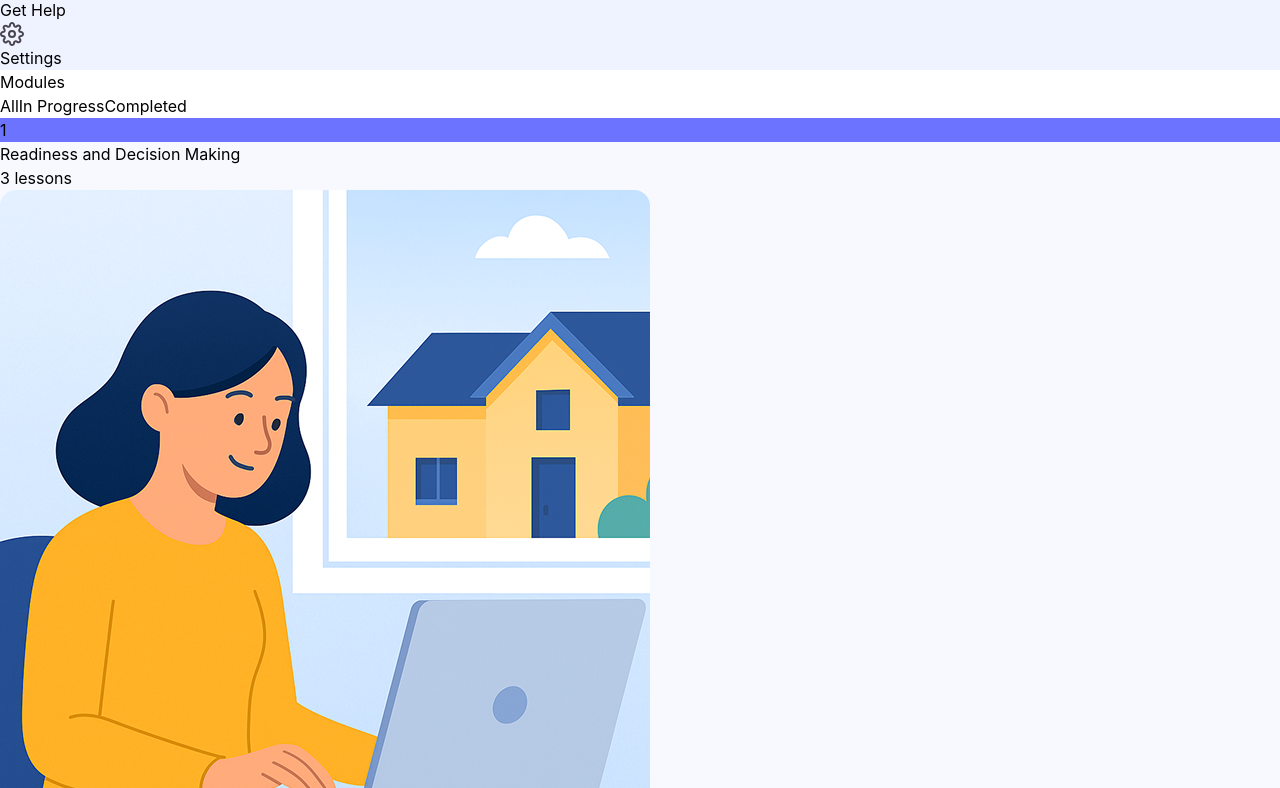
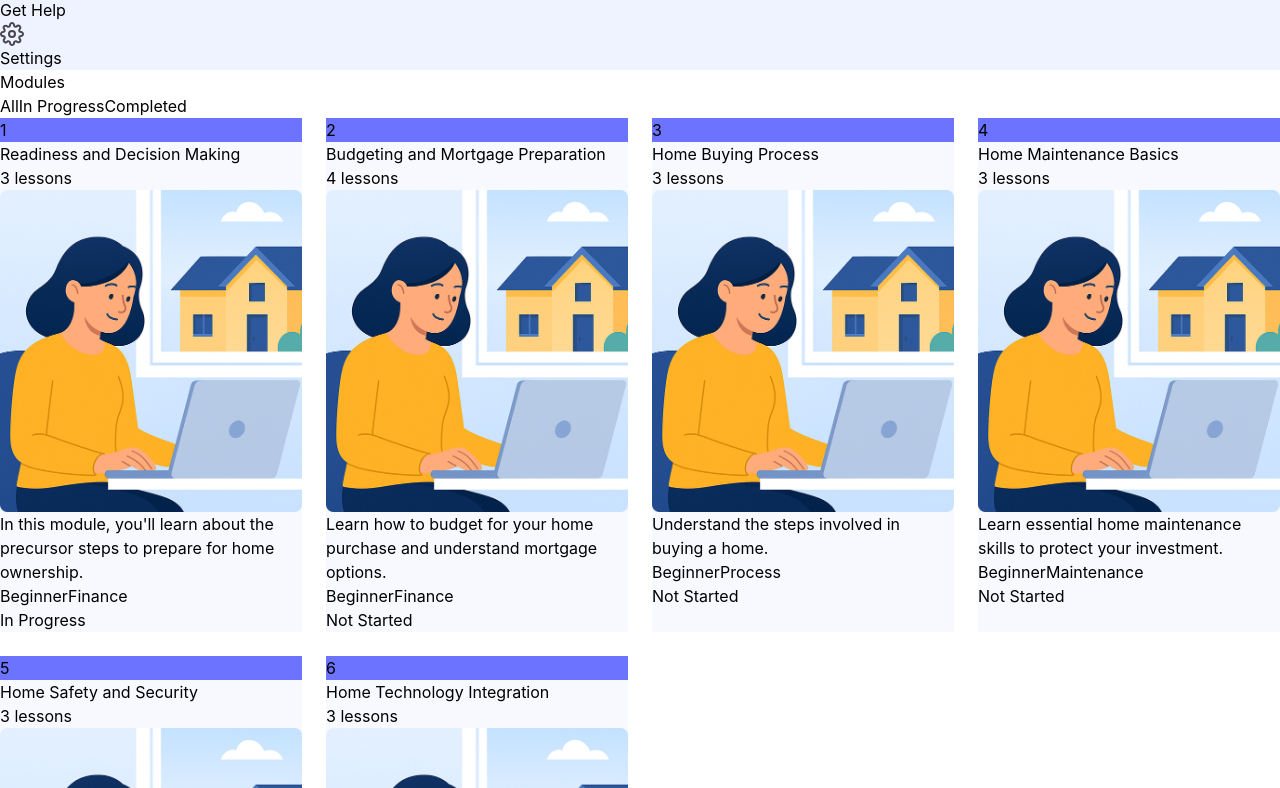
Before and after one commit to CNFabian/practice-website, a React (Vite) app: page /app/modules in a window 1280 px wide. Shown: the part 452-1240 px from the top of the page. Built offline with nearby package versions, Linux system fonts and the light colour scheme; no server answers; sample sign-in values are in the browser's storage.

Commit message:
Update ModulesView.tsx

```diff
--- a/src/pages/protected/ModulesView.tsx
+++ b/src/pages/protected/ModulesView.tsx
@@ -10,6 +10,11 @@ interface ModulesViewProps {
   isTransitioning?: boolean;
 }
 
+interface InfiniteModule extends Module {
+  infiniteId: string;
+  originalId: number;
+}
+
 const ModulesView: React.FC<ModulesViewProps> = ({
   modulesData,
   onLessonSelect,
@@ -19,16 +24,151 @@ const ModulesView: React.FC<ModulesViewProps> = ({
   const [selectedModuleId, setSelectedModuleId] = useState<number | null>(null);
   const [sidebarCollapsed, setSidebarCollapsed] = useState(true);
   const [showCompactLayout, setShowCompactLayout] = useState(false);
+
   const moduleRefs = useRef<{ [key: number]: HTMLDivElement | null }>({});
   const scrollTimeoutRef = useRef<NodeJS.Timeout | null>(null);
   const layoutTimeoutRef = useRef<NodeJS.Timeout | null>(null);
+  const scrollContainerRef = useRef<HTMLDivElement | null>(null);
 
   const selectedModuleData = modulesData.find(m => m.id === selectedModuleId);
 
-  const handleModuleSelect = (moduleId: number) => {
+  // Determine if we're in compact layout mode
+  const isCompactLayout = selectedModuleId && !sidebarCollapsed && showCompactLayout;
+
+  // Get optimal card width based on screen size
+  const getOptimalCardWidth = () => {
+    if (typeof window === 'undefined') return 320;
+
+    const screenWidth = window.innerWidth;
+
+    if (screenWidth < 640) return 280;      // Mobile: 1 column
+    if (screenWidth < 768) return 300;      // Small tablet: 2 columns
+    if (screenWidth < 1024) return 320;     // Large tablet: 2 columns
+    if (screenWidth < 1280) return 300;     // Desktop: 3 columns
+    if (screenWidth < 1536) return 280;     // Large desktop: 4 columns
+    return 300;                             // XL screens: 4+ columns
+  };
+
+  // Create infinite scroll data (repeat modules for infinite effect)
+  const createInfiniteData = (): InfiniteModule[] => {
+    const filteredModules = modulesData.filter(module => {
+      if (activeTab === 'All') return true;
+      return module.status === activeTab;
+    });
+
+    if (filteredModules.length === 0) return [];
+
+    // Create 5 copies for infinite scroll effect
+    const copies = 5;
+    const infiniteData: InfiniteModule[] = [];
+
+    for (let i = 0; i < copies; i++) {
+      infiniteData.push(...filteredModules.map(module => ({
+        ...module,
+        infiniteId: `${module.id}-${i}`, // Unique key for React
+        originalId: module.id
+      })));
+    }
+
+    return infiniteData;
+  };
+
+  // Handle scroll for infinite effect
+  const handleScroll = () => {
+    if (!scrollContainerRef.current || !isCompactLayout) return;
+
+    const container = scrollContainerRef.current;
+    const scrollTop = container.scrollTop;
+    const filteredModules = modulesData.filter(module => {
+      if (activeTab === 'All') return true;
+      return module.status === activeTab;
+    });
+
+    // Infinite scroll logic - when in compact layout
+    if (isCompactLayout && filteredModules.length > 0) {
+      const cardHeight = 220; // Approximate height of compact card + gap
+      const totalOriginalHeight = filteredModules.length * cardHeight;
+      const middleSection = totalOriginalHeight * 2; // Start from 2nd copy
+
+      // Reset to middle when near top or bottom (but not during initial selection scroll)
+      if (scrollTop < totalOriginalHeight && scrollTop > 100) {
+        // Near top, jump to middle section
+        container.scrollTop = scrollTop + middleSection;
+      } else if (scrollTop > totalOriginalHeight * 4) {
+        // Near bottom, jump back to middle section
+        container.scrollTop = scrollTop - middleSection;
+      }
+    }
+  };
+
+  // Scroll to selected module - enhanced for infinite scroll
+  const scrollToSelectedModule = () => {
+    if (!selectedModuleId || sidebarCollapsed || !scrollContainerRef.current) return;
+
+    const container = scrollContainerRef.current;
+    const filteredModules = modulesData.filter(module => {
+      if (activeTab === 'All') return true;
+      return module.status === activeTab;
+    });
+
+    if (isCompactLayout) {
+      // For compact layout with infinite scroll, find the middle copy and center it
+      const originalModulesCount = filteredModules.length;
+
+      if (originalModulesCount === 0) return;
+
+      // Find the index of the selected module in the original data
+      const selectedIndex = filteredModules.findIndex(m => m.id === selectedModuleId);
+      if (selectedIndex === -1) return;
+
+      // Calculate position for the middle copy (copy #2 out of 5 copies)
+      const middleCopyStartIndex = originalModulesCount * 2; // Start of 3rd copy (index 2)
+      const targetModuleIndex = middleCopyStartIndex + selectedIndex;
+
+      // Calculate scroll position to center the module
+      const cardHeight = 220; // Approximate height including gap
+      const containerHeight = container.clientHeight;
+      const stickyHeaderHeight = 120;
+      const availableHeight = containerHeight - stickyHeaderHeight;
+
+      // Position to center the target module
+      const targetScrollTop = (targetModuleIndex * cardHeight);
+      const finalScrollTop = Math.max(0, targetScrollTop);
+
+      smoothScrollTo(container, finalScrollTop, 1500);
+    } else {
+      // For grid layout, use the existing logic with module refs
+      const moduleElement = moduleRefs.current[selectedModuleId];
+      if (moduleElement) {
+        const moduleRect = moduleElement.getBoundingClientRect();
+        const containerRect = container.getBoundingClientRect();
+        const stickyHeaderHeight = 120;
+
+        // Center the module in the viewport
+        const containerHeight = container.clientHeight;
+        const availableHeight = containerHeight - stickyHeaderHeight;
+        const moduleHeight = moduleRect.height;
+
+        const targetScrollTop = container.scrollTop +
+          (moduleRect.top - containerRect.top) -
+          stickyHeaderHeight -
+          (availableHeight / 2) +
+          (moduleHeight / 2);
+
+        const finalScrollTop = Math.max(0, targetScrollTop);
+
+        smoothScrollTo(container, finalScrollTop, 1500);
+      }
+    }
+  };
+
+  const handleModuleSelect = (moduleId: number, originalId?: number) => {
     if (isTransitioning) return;
 
-    setSelectedModuleId(moduleId);
+    // Use originalId if available (for infinite scroll items), otherwise use moduleId
+    const targetId = originalId || moduleId;
+    setSelectedModuleId(targetId);
+
     if (sidebarCollapsed) {
       setSidebarCollapsed(false);
     }
@@ -70,21 +210,8 @@ const ModulesView: React.FC<ModulesViewProps> = ({
       }
 
       scrollTimeoutRef.current = setTimeout(() => {
-        const moduleElement = moduleRefs.current[selectedModuleId];
-        if (moduleElement) {
-          const container = moduleElement.closest('.h-full.overflow-y-auto') as HTMLElement;
-          if (container) {
-            const moduleRect = moduleElement.getBoundingClientRect();
-            const containerRect = container.getBoundingClientRect();
-            const stickyHeaderHeight = 120;
-
-            const targetScrollTop = container.scrollTop + (moduleRect.top - containerRect.top) - stickyHeaderHeight;
-            const finalScrollTop = Math.max(0, targetScrollTop);
-
-            smoothScrollTo(container, finalScrollTop, 1500);
-          }
-        }
-      }, sidebarCollapsed ? 500 : 0);
+        scrollToSelectedModule();
+      }, sidebarCollapsed ? 500 : showCompactLayout ? 800 : 0);
     }
 
     return () => {
@@ -92,7 +219,7 @@ const ModulesView: React.FC<ModulesViewProps> = ({
         clearTimeout(scrollTimeoutRef.current);
       }
     };
-  }, [selectedModuleId, sidebarCollapsed]);
+  }, [selectedModuleId, sidebarCollapsed, showCompactLayout]);
 
   useEffect(() => {
     if (!selectedModuleId) {
@@ -113,12 +240,15 @@ const ModulesView: React.FC<ModulesViewProps> = ({
     setSidebarCollapsed(!sidebarCollapsed);
   };
 
+  // Choose data source based on layout
   const filteredModules = modulesData.filter(module => {
     if (activeTab === 'All') return true;
     return module.status === activeTab;
   });
 
-  const isCompactLayout = selectedModuleId && !sidebarCollapsed && showCompactLayout;
+  const infiniteModules = createInfiniteData();
+  const originalModulesCount = filteredModules.length;
+  const displayModules: (Module | InfiniteModule)[] = isCompactLayout ? infiniteModules : filteredModules;
 
   return (
     <div className="max-w-7xl mx-auto h-full">
@@ -128,6 +258,7 @@ const ModulesView: React.FC<ModulesViewProps> = ({
           selectedModuleId && !sidebarCollapsed ? 'w-[30%]' : 'flex-1'
         }`}>
           <div
+            ref={scrollContainerRef}
             className={`h-full overflow-y-auto transition-all duration-300 -mr-10 ${
               selectedModuleId && !sidebarCollapsed
                 ? ''
@@ -138,6 +269,7 @@ const ModulesView: React.FC<ModulesViewProps> = ({
               msOverflowStyle: selectedModuleId && !sidebarCollapsed ? 'none' : 'auto',
               scrollBehavior: 'auto'
             }}
+            onScroll={handleScroll}
           >
             {/* Sticky Header for Main Content */}
             <div className="sticky top-0 z-10 bg-gray-50 px-4 pt-6 pb-3">
@@ -187,28 +319,40 @@ const ModulesView: React.FC<ModulesViewProps> = ({
             {/* Module Cards Container */}
             <div className="px-4 pb-6">
               <div
-                className={`
-                  grid gap-6 transition-all duration-700 ease-in-out
-                  ${isCompactLayout
-                    ? 'grid-cols-1'
-                    : 'grid-cols-1 lg:grid-cols-2 xl:grid-cols-3'
-                  }
-                `}
+                className="transition-all duration-700 ease-in-out"
+                style={{
+                  display: 'grid',
+                  gap: isCompactLayout ? '1rem' : 'clamp(1rem, 2.5vw, 1.5rem)',
+                  gridTemplateColumns: isCompactLayout
+                    ? '1fr'
+                    : `repeat(auto-fit, minmax(${getOptimalCardWidth()}px, 1fr))`,
+                }}
               >
-                {filteredModules.map((module, index) => (
+                {displayModules.map((module, index) => {
+                  // For infinite scroll items, use infiniteId, for normal use id
+                  const isInfiniteModule = 'infiniteId' in module;
+                  const keyId = isInfiniteModule ? module.infiniteId : `module-${module.id}`;
+                  const originalId = isInfiniteModule ? module.originalId : undefined;
+                  const moduleIndex = isCompactLayout ? index % originalModulesCount : index;
+
+                  return (
                     <div
-                    key={module.id}
-                    ref={(el) => { moduleRefs.current[module.id] = el; }}
+                      key={keyId}
+                      ref={(el) => {
+                        // Only store ref for the original module ID
+                        const refId = originalId || module.id;
+                        moduleRefs.current[refId] = el;
+                      }}
                       className={`
                         bg-white rounded-2xl border border-gray-200 cursor-pointer
                         hover:border-blue-300 hover:shadow-lg
                         transition-all duration-700 ease-in-out
-                      ${selectedModuleId === module.id ? 'border-blue-400 shadow-lg ring-2 ring-blue-100' : ''}
+                        ${(selectedModuleId === module.id || selectedModuleId === originalId) ? 'border-blue-400 shadow-lg ring-2 ring-blue-100' : ''}
                         ${isTransitioning ? 'pointer-events-none' : ''}
                         ${isCompactLayout ? 'min-h-[204px]' : 'min-h-[420px]'}
                         flex flex-col
                       `}
-                    onClick={() => handleModuleSelect(module.id)}
+                      onClick={() => handleModuleSelect(module.id, originalId)}
                       style={{
                         backgroundColor: '#F7F9FF'
                       }}
@@ -220,7 +364,7 @@ const ModulesView: React.FC<ModulesViewProps> = ({
                             className="w-8 h-8 rounded-full flex items-center justify-center text-white font-bold text-sm p-4"
                             style={{ backgroundColor: '#6B73FF' }}
                           >
-                          {index + 1}
+                            {moduleIndex + 1}
                           </div>
                           <div>
                             <h3 className="text-lg font-semibold text-gray-900 leading-tight">
@@ -280,7 +424,8 @@ const ModulesView: React.FC<ModulesViewProps> = ({
                         </div>
                       </div>
                     </div>
-                ))}
+                  );
+                })}
               </div>
             </div>
           </div>
```
Lines whose indentation alone changed are shown as unchanged.
